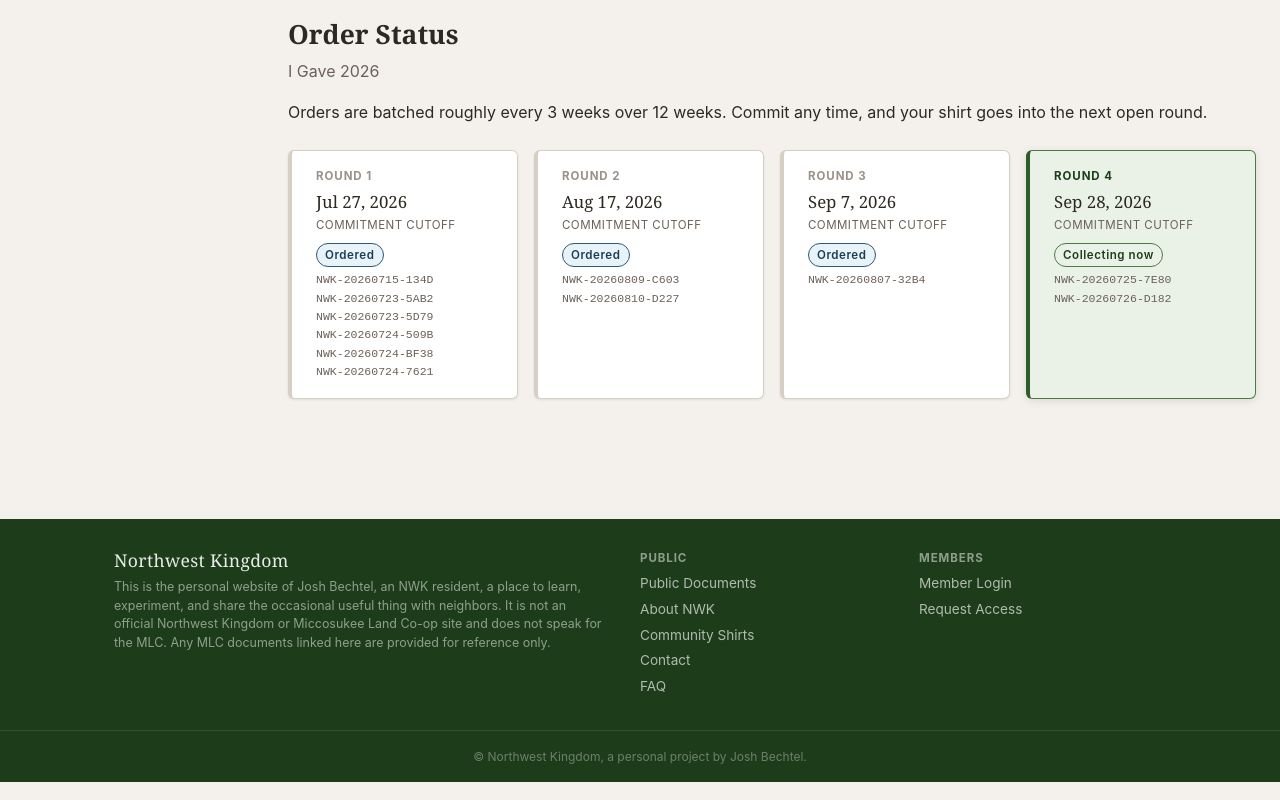
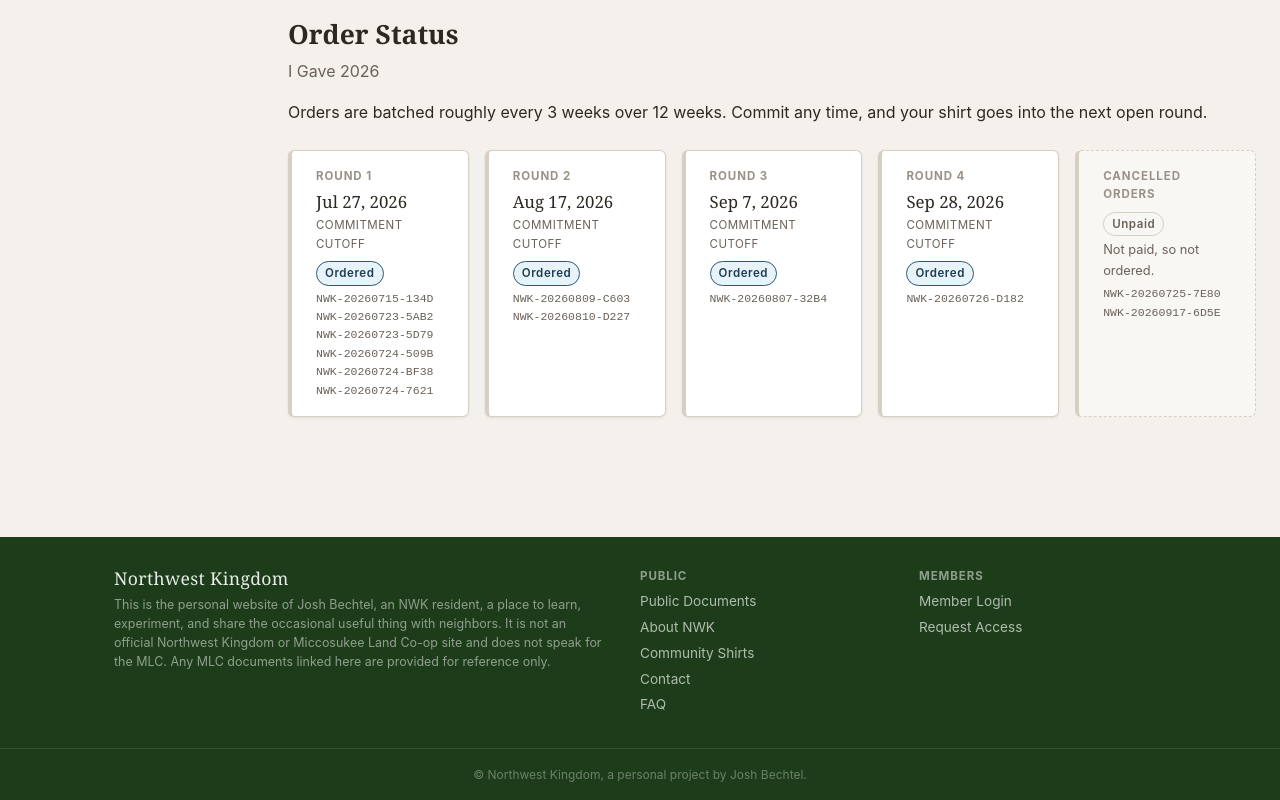
Before and after one commit to Xannith/NorthwestKingdom, a plain HTML site: page shirts/index.html in a window 1280 px wide. Shown: the part 4057-4857 px from the top of the page. Drawn offline with Linux system fonts and the light colour scheme.

Commit message:
Shirts order status: round 4 ordered (D182); add Cancelled Orders box (7E80, 6D5E unpaid)
Co-Authored-By: Claude Opus 5.5 <noreply@anthropic.com>

```diff
--- a/assets/css/styles.css
+++ b/assets/css/styles.css
@@ -2422,6 +2422,15 @@ tr:hover td { background: var(--color-surface-alt); }
 .tag--shipped     { background: #fff3e0;                  color: #8a4700; border-color: #ffb74d; }
 .tag--arrived     { background: #eef9ee;                  color: #1a5c1a; border-color: #5cb85c; }
 .tag--distributed { background: var(--color-accent-bg);   color: var(--color-accent); border-color: var(--color-accent-light); }
+.tag--cancelled   { background: var(--color-surface-alt); color: var(--color-text-muted); border-color: var(--color-border); }
+
+/* Cancelled (unpaid) orders sit after the rounds, visibly set apart */
+.round-card--cancelled {
+  background: var(--color-surface-alt);
+  border-style: dashed;
+  border-left-style: solid;
+  box-shadow: none;
+}
 
 /* ── Shirts responsive ────────────────────────────────────── */
 @media (max-width: 700px) {
--- a/assets/js/shirt-order.js
+++ b/assets/js/shirt-order.js
@@ -481,6 +481,25 @@
     return MONTHS[mi] + ' ' + parseInt(m[3], 10) + ', ' + m[1];
   }
 
+  /* Unpaid invoices dropped from the campaign. Invoice numbers only, same
+     privacy rule as the round cards. Omitted when the list is empty. */
+  function cancelledCard(c) {
+    if (!c || !Array.isArray(c.invoices) || c.invoices.length === 0) return '';
+    var detail = c.detail
+      ? '<p class="round-card__detail">' + escapeHtml(c.detail) + '</p>' : '';
+    return '' +
+      '<div class="round-card round-card--cancelled">' +
+        '<p class="round-card__num">Cancelled Orders</p>' +
+        '<span class="tag tag--cancelled">Unpaid</span>' +
+        detail +
+        '<ul class="round-card__invoices">' +
+          c.invoices.map(function (n) {
+            return '<li>' + escapeHtml(n) + '</li>';
+          }).join('') +
+        '</ul>' +
+      '</div>';
+  }
+
   function renderRounds() {
     var timeline = $('round-timeline');
     var fallback = $('round-status-fallback');
@@ -525,7 +544,7 @@
               detail +
               invoices +
             '</div>';
-        }).join('');
+        }).join('') + cancelledCard(data.cancelled);
 
         if (fallback) fallback.style.display = 'none';
       })
--- a/data/shirt-order-rounds.json
+++ b/data/shirt-order-rounds.json
@@ -17,9 +17,12 @@
     { "round": 3, "cutoffDate": "2026-09-07", "status": "ordered", "detail": "", "invoices": [
       "NWK-20260807-32B4"
     ] },
-    { "round": 4, "cutoffDate": "2026-09-28", "status": "collecting", "detail": "", "invoices": [
-      "NWK-20260725-7E80",
+    { "round": 4, "cutoffDate": "2026-09-28", "status": "ordered", "detail": "", "invoices": [
       "NWK-20260726-D182"
     ] }
-  ]
+  ],
+  "cancelled": { "detail": "Not paid, so not ordered.", "invoices": [
+    "NWK-20260725-7E80",
+    "NWK-20260917-6D5E"
+  ] }
 }
--- a/shirts/index.html
+++ b/shirts/index.html
@@ -349,6 +349,6 @@
   <script src="/assets/js/components.js?v=20260713"></script>
   <script src="/assets/js/main.js?v=20260713"></script>
   <script src="/assets/js/order-core.js?v=20260712c"></script>
-  <script src="/assets/js/shirt-order.js?v=20260712c"></script>
+  <script src="/assets/js/shirt-order.js?v=20260929a"></script>
 </body>
 </html>
```
